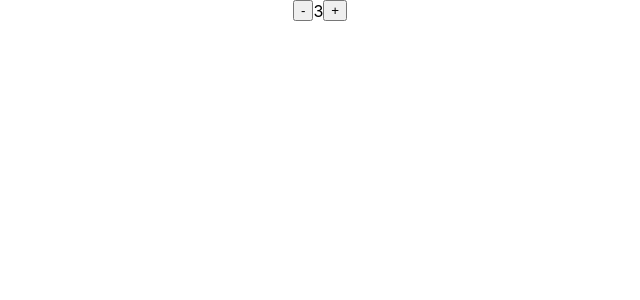
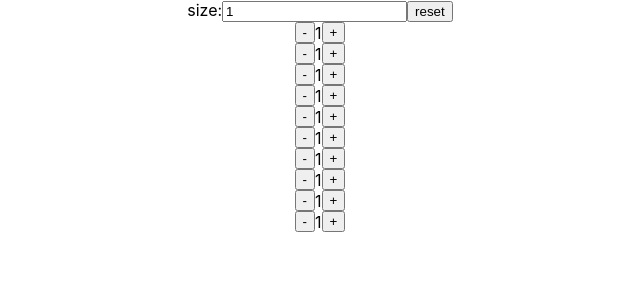
Before and after one commit to firewox/day10-react-starter, a React (Create React App) app: page / in a window 1280 px wide. Shown: the top 300 px of the page, without its empty margins (320-960 px from the left). Built offline with nearby package versions, Linux system fonts and the light colour scheme.

Commit message:
feat: add mulipleCounter feature

```diff
--- a/src/App.js
+++ b/src/App.js
@@ -1,13 +1,56 @@
 import logo from './logo.svg';
 import './App.css';
 import Counter from './components/Counter';
+import { useState } from 'react';
 
+
+function CounterGroupGenerator({count, handleCountChange}){
+  function updateSize(event){
+    let number = parseInt(event.target.value);
+    if (!Number.isNaN(number)){
+      handleCountChange(number);
+    }
+  }
+  function reset(){
+    handleCountChange(0);
+  }
+  return (
+    <div>
+      <span>size:</span>
+      <input type="number" value={count} onChange={updateSize}/>
+      <input type="button" value="reset" onClick={reset}/>
+    </div>
+  )
+}
+
+function CounterGroup({count, handleCountChange, countSize}){
+  return <div>
+    {
+      new Array(countSize).fill(1).map((item, index) => {
+        return <Counter count={count} handleCountChange={handleCountChange} key={index}/>
+      })
+    }
+  </div>
+}
+
+function MultipleCounter(){
+  const [count, setCount] = useState(1);
+  const [countSize, setCountSize] = useState(10);
+  function handleCountChange(newCount){
+    setCount(newCount);
+  }
+  return <div>
+    <CounterGroupGenerator count={count} handleCountChange={handleCountChange}/>
+    <CounterGroup count={count} handleCountChange={handleCountChange} countSize={countSize}/>
+  </div>
+}
 
 
 function App() {
   return (
     <div className="App">
-      <Counter/>
+      {/* <Counter/> */}
+      <MultipleCounter/>
       </div>
   );
 }
--- a/src/components/Counter.jsx
+++ b/src/components/Counter.jsx
@@ -1,12 +1,12 @@
 import { useState } from 'react';
 
-function Counter(){
-  const [count, setCount] = useState(3);
+function Counter({count,handleCountChange}){
+//   const [count, setCount] = useState(3);
   function add(){
-    setCount(count + 1);
+    handleCountChange(count+1);
   }
   function sub(){
-    setCount(count - 1);
+    handleCountChange(count - 1);
   }
   return (
     <div className="counter">
```
